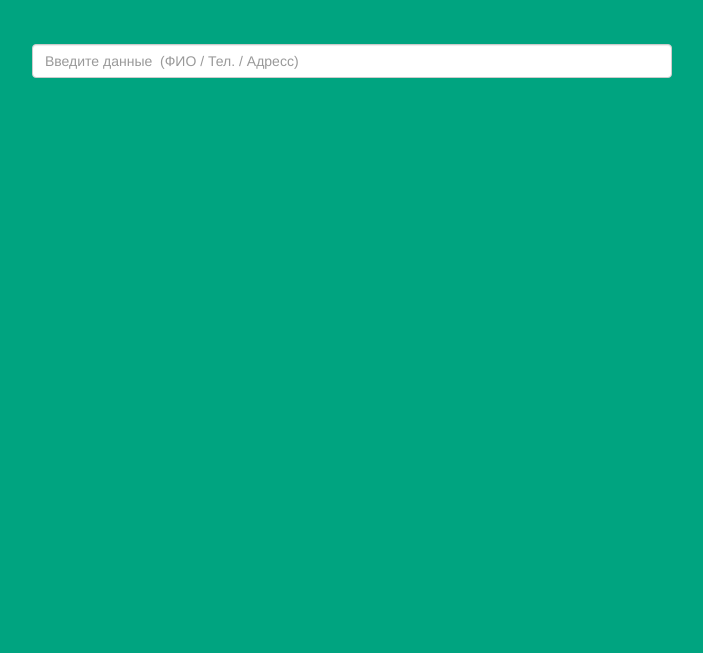
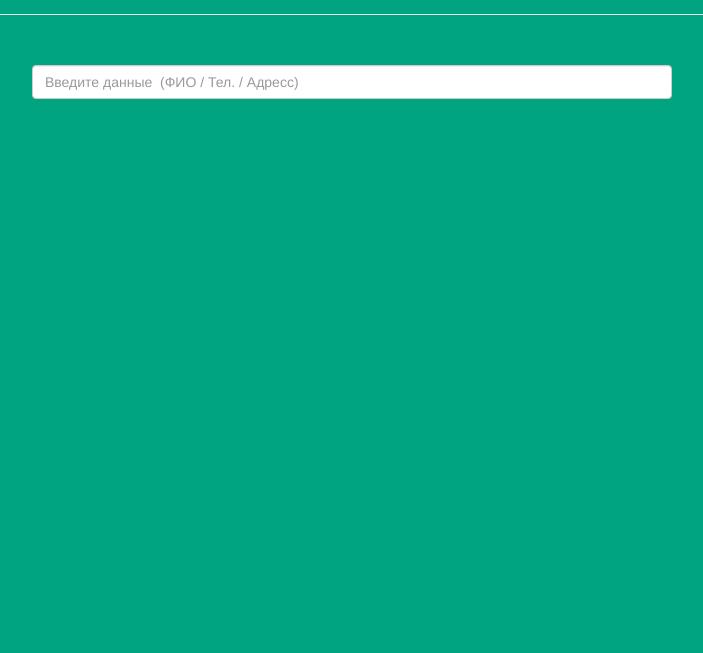
Before and after one commit to Ellsia/Zadanie3, a plain HTML site: page index2.html in a window 1280 px wide. Shown: the part 147-800 px from the top of the page, without its empty margins (268-971 px from the left). Drawn offline with Linux system fonts and the light colour scheme.

Commit message:
Создание hr

```diff
--- a/index2.html
+++ b/index2.html
@@ -10,7 +10,7 @@
 <body style="background: #00A480">
   <div class="container">
     <div id="tdlApp">
-<p style="padding-top: 50px; font-size: 50px; font-family: Century Gothic; color: white; margin-left: 250px;"> Ваша телефонная книга </p>
+<p style="padding-top: 50px; font-size: 50px; font-family: Century Gothic; color: white; margin-left: 250px;"> Ваша телефонная книга </p> <hr style="width: 80%; height: 2; color: white">
       <input type="text" class="form-control" placeholder="Введите данные  (ФИО / Тел. / Адресс)" style="margin-left: 230px; margin-top: 50px; width: 640px;">
 
 
```
